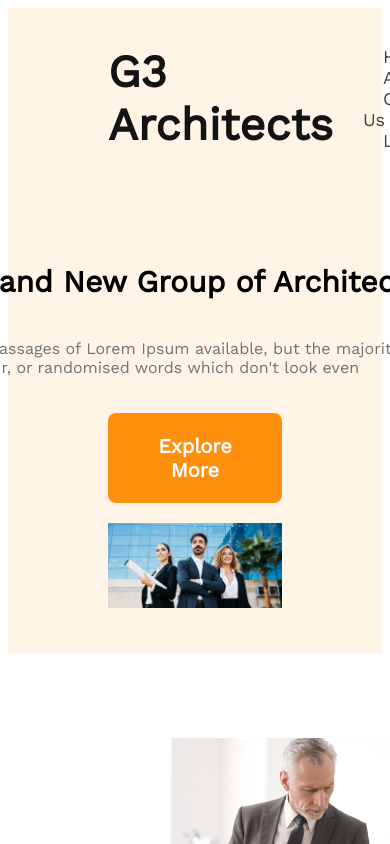
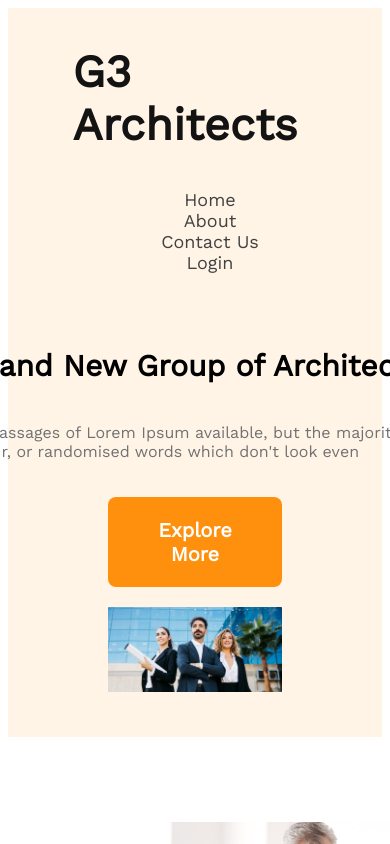
Before and after one commit to biswasbittu/second_assignment, a plain HTML site: page index.html in a window 390 px wide. Shown: the top 844 px of the page. Drawn offline with nearby package versions, Linux system fonts and the light colour scheme.

Commit message:
final done

```diff
--- a/index.html
+++ b/index.html
@@ -23,7 +23,7 @@
     <header class="h-container">
 
         <!-- .......Menu Bar -->
-        <div class="container">
+        <div class="menu-container">
             <div class="logo-part">
                 <h2 class="logo">G3 Architects</h2>
             </div>
--- a/style/style.css
+++ b/style/style.css
@@ -15,6 +15,12 @@
 
 .container {
 
+    display: flex;
+    align-items: center;
+    justify-content: space-between;
+    margin: 0px 100px;
+}
+.menu-container{
     display: flex;
     align-items: center;
     justify-content: space-between;
@@ -301,7 +307,7 @@ color: #727272;
     display: flex;
     justify-content: space-between;
     margin-top: 50px;
-}
+}companis
 /* .....footer style */
 .container-5{
     margin: 170px 100px;
@@ -342,6 +348,9 @@ button {
 .menu{
 
     margin-left: 10px;
+    display: flex;
+    flex-direction: column;
+    align-items: center;
 
 }
 
@@ -394,5 +403,15 @@ grid-template-columns: repeat(1,1fr);
     gap: 30px;
     grid-template-columns: repeat(1,1fr);
 }
-
+.menu-bar{
+    display: grid;
+    grid-template-columns: repeat(1,1fr);
 }
+.menu-container{
+    display: flex;
+    flex-direction: column;
+    align-items: center;
+    justify-content: space-between;
+    margin: 0px 100px;
+}
+}
```
